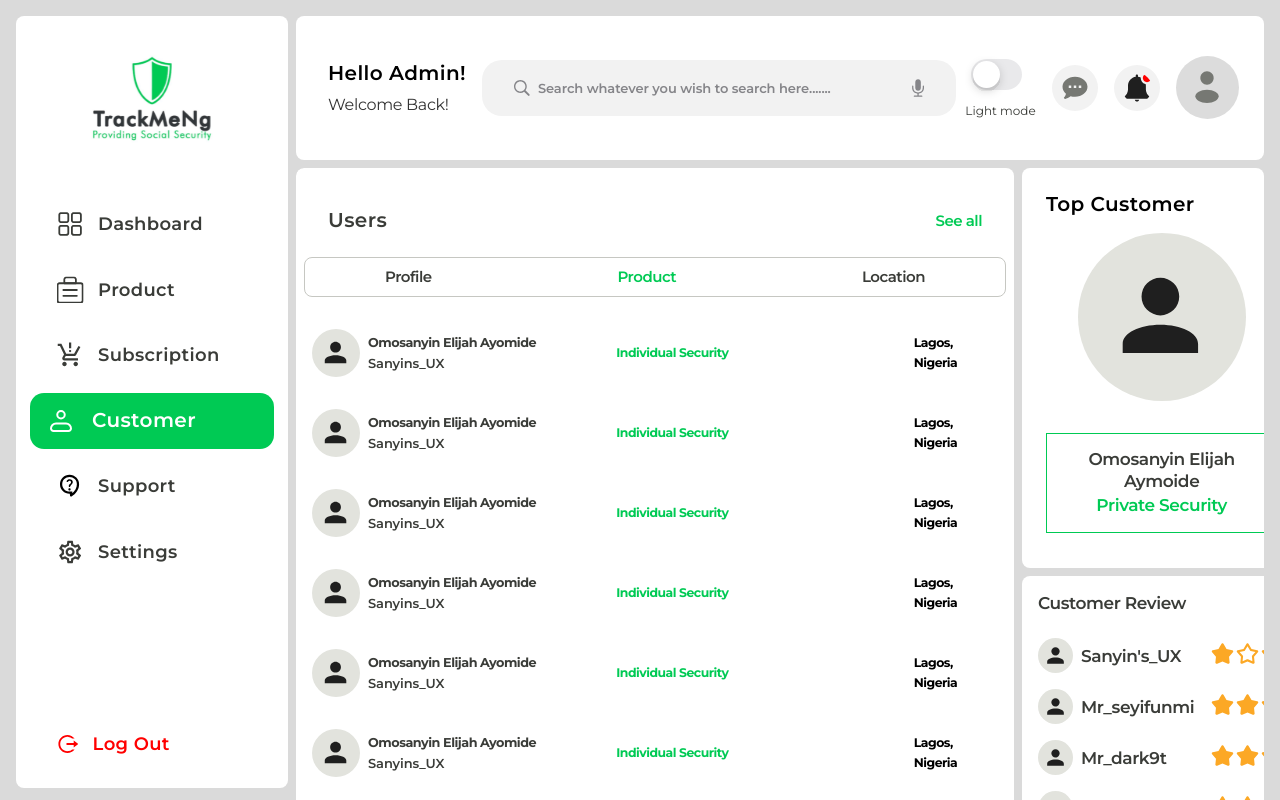
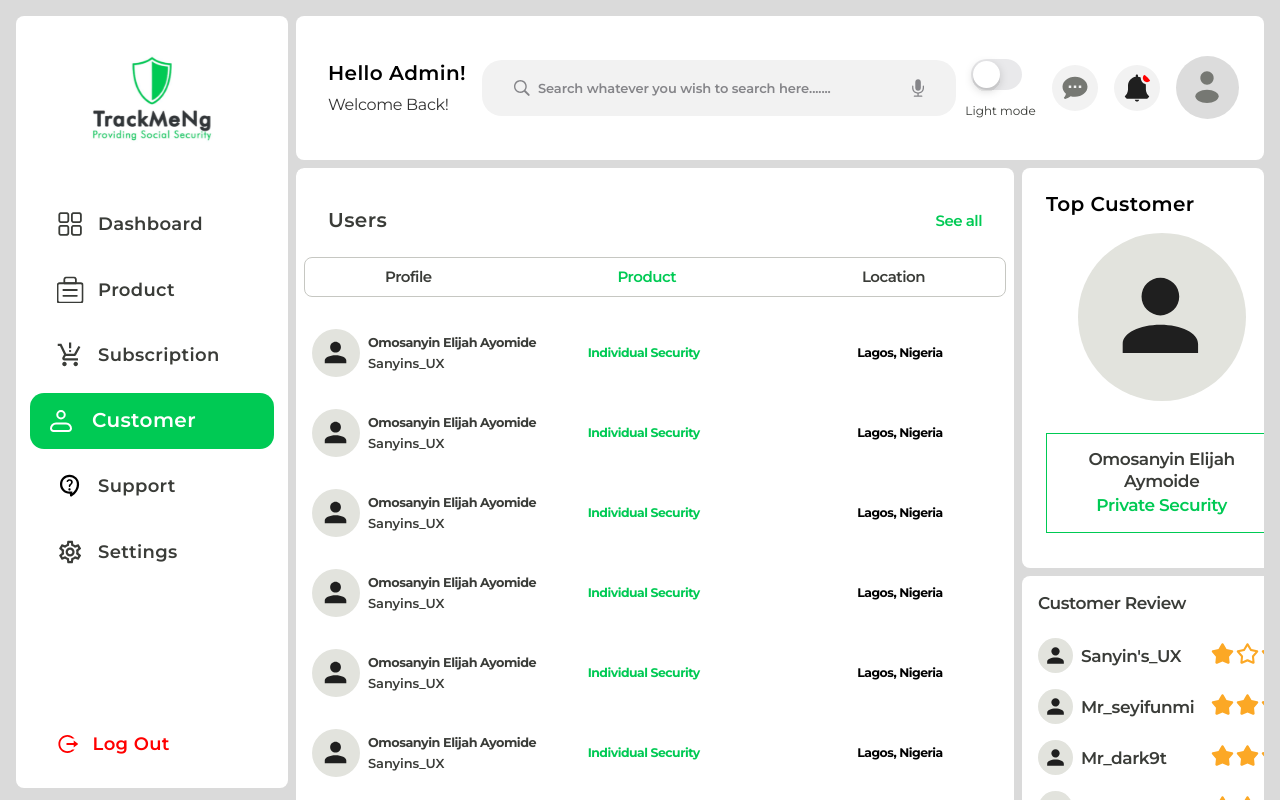
Before and after one commit to TrackMe-NG/dashboard_main, a React (Vite) app: page /customer in a window 1280 px wide. Built offline with nearby package versions, Linux system fonts and the light colour scheme.

Commit message:
style: updated table_data box

```diff
--- a/src/styles/subscription.scss
+++ b/src/styles/subscription.scss
@@ -162,7 +162,10 @@
           }
 
           &.pageStatusWidth {
-            width: fit-content;
+            min-width: fit-content;
+            @media screen and (min-width: 1400px) {
+              width: fit-content;
+            }
           }
         }
 
```
